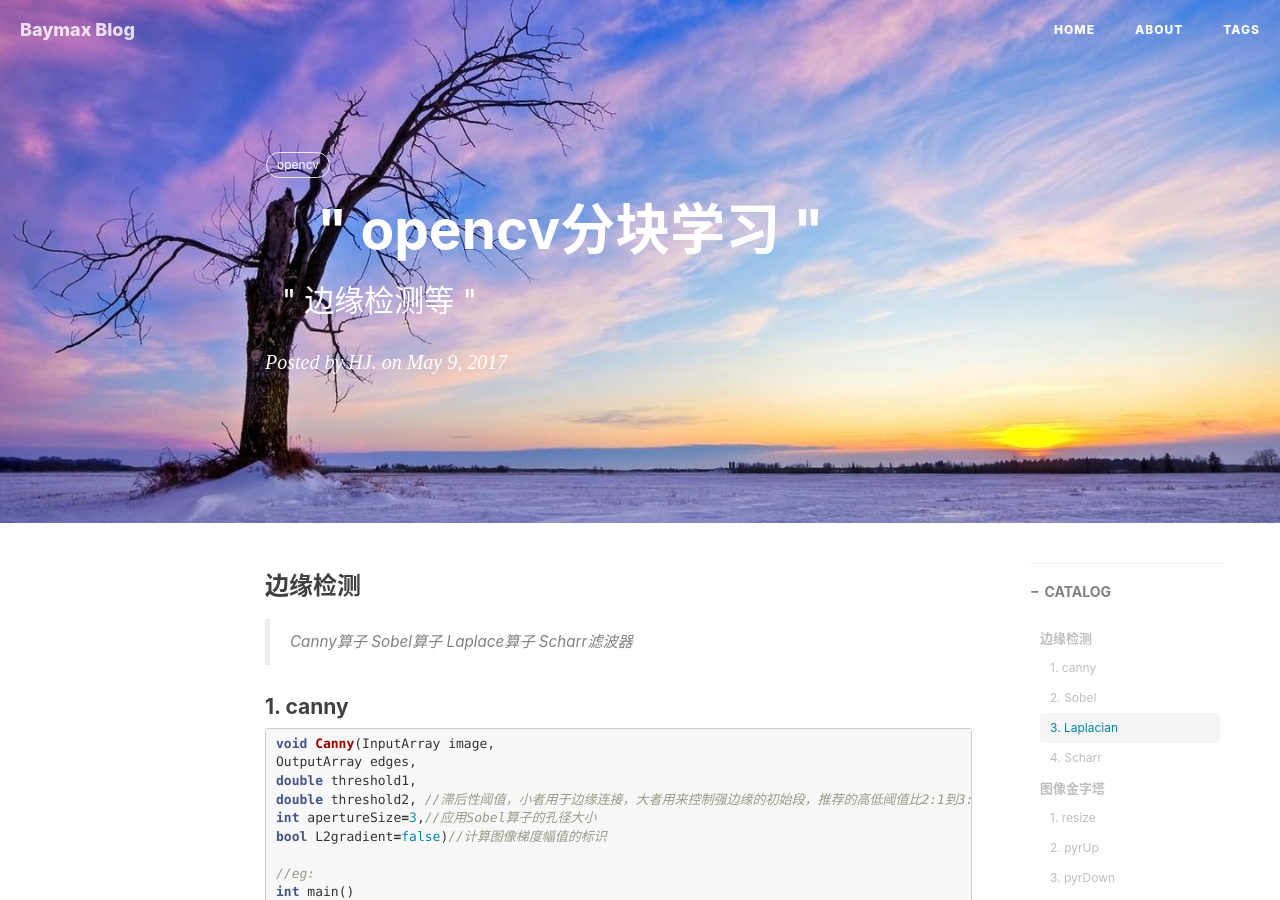
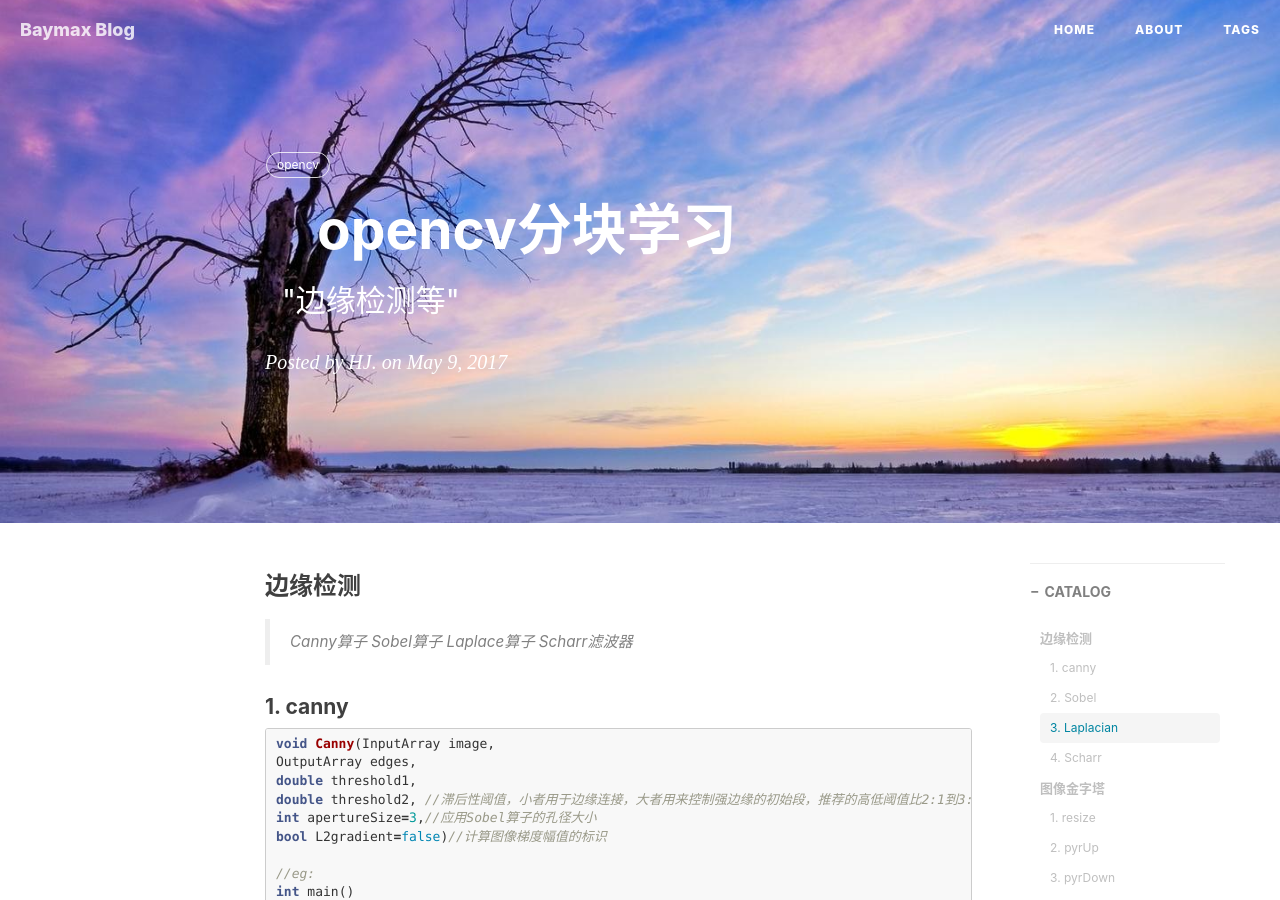
Before and after one commit to Lmonologue/baymax.github.io, a Jekyll site: the page built from _posts/2017-05-09-opencv分块学习.md, in a window 1280 px wide and 900 px high. Built offline with Jekyll 4.4.1, drawn with Linux system fonts in a browser that asks for light colours; nearby versions of some CDN libraries; comment, search, counter and statistics services are not loaded.

```diff
--- a/_posts/2017-05-09-opencv分块学习.md
+++ b/_posts/2017-05-09-opencv分块学习.md
@@ -1,7 +1,7 @@
 ---
 layout:     post
-title:      " opencv分块学习 "
-subtitle:   " 边缘检测等 "
+title:      opencv分块学习
+subtitle:   "边缘检测等"
 date:       2017-05-9
 author:     "HJ."
 header-img: "img/post-bg-2017.jpg"
```
